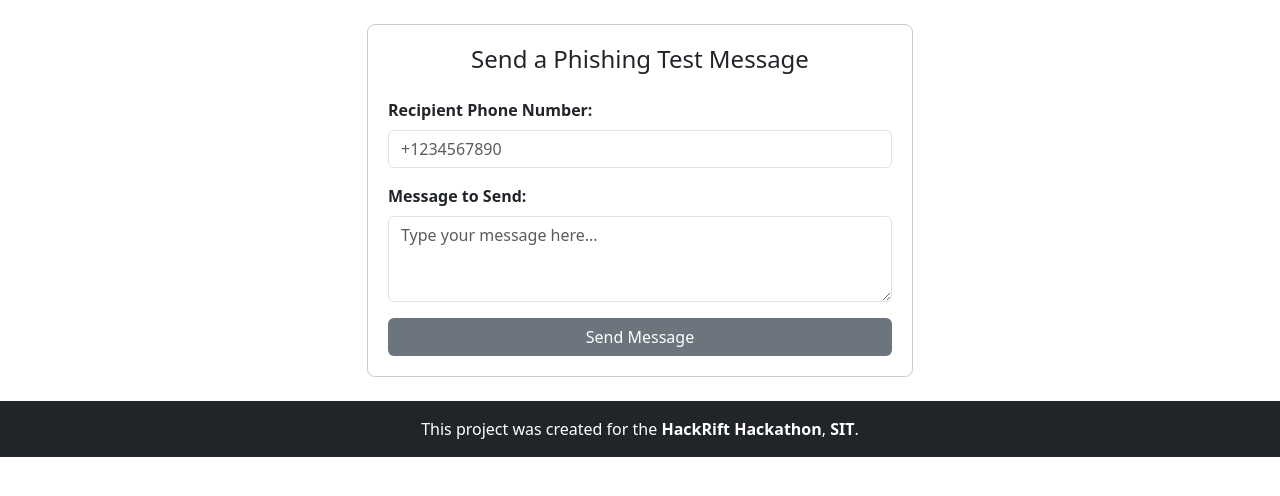
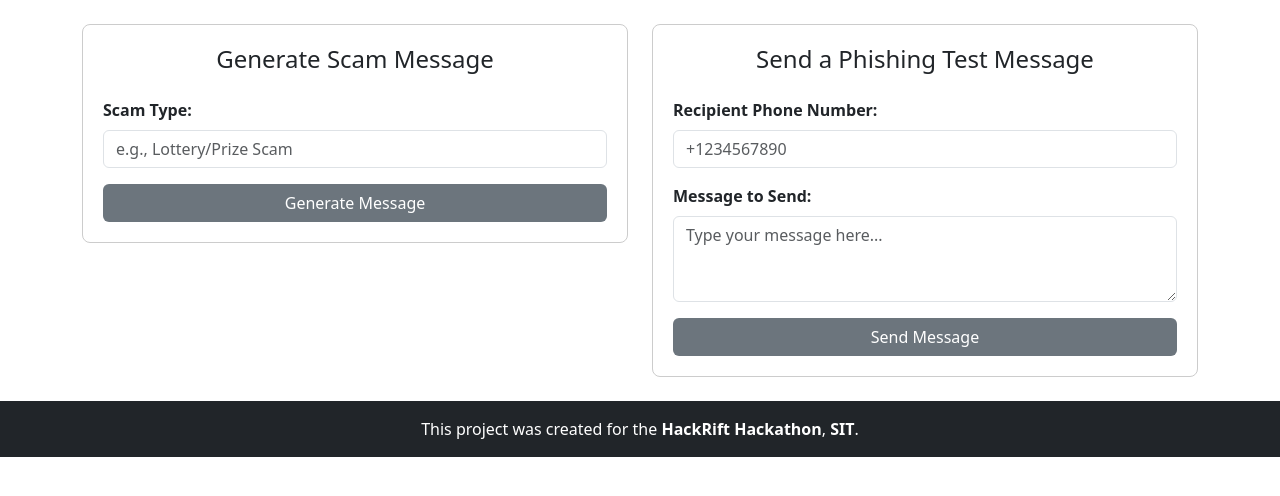
Before and after one commit to ZulfaqarHafez/PhishnLearn, a Flask app: page / in a window 1280 px wide. Shown: the part 56-552 px from the top of the page. Run offline with Flask 3, Linux system fonts and the light colour scheme; parts of the project's set-up code (start-up, migrations or seed data) failed here and were passed over.

Commit message:
Model part of code
Didnt include the model file as its too large

```diff
--- a/app.py
+++ b/app.py
@@ -1,8 +1,13 @@
 from flask import Flask, request, render_template
 from functions import send_whatsapp_messages, load_tokens
 from twilio.rest import Client
+from transformers import GPT2LMHeadModel, GPT2Tokenizer
+import os
 
 app = Flask(__name__)
+# Load the fine-tuned GPT-2 model and tokenizer
+model = GPT2LMHeadModel.from_pretrained("./scam_generator_model")
+tokenizer = GPT2Tokenizer.from_pretrained("./scam_generator_model")
 
 # Twilio credentials
 twilio_whatsapp_number = 'whatsapp:+14155238886'
@@ -16,27 +21,44 @@ account_sid = tokens.get("account_sid")
 auth_token = tokens.get("auth_token")
 
 
-@app.route('/', methods=['GET', 'POST'])
+@app.route('/')
 def index():
+    return render_template('index.html')
+
+@app.route('/generate', methods=['POST'])
+def generate_message():
+    scam_type = request.form.get('scam_type', 'Scam Message')
+    input_prompt = f"{scam_type}: "
+    input_ids = tokenizer.encode(input_prompt, return_tensors="pt")
+    output = model.generate(
+        input_ids,
+        min_length=50,
+        max_length=100,
+        do_sample=True,
+        top_k=50,
+        top_p=0.95,
+        temperature=0.7
+    )
+    generated_message = tokenizer.decode(output[0], skip_special_tokens=True)
+    return render_template('index.html', generated_message=generated_message)
+
+@app.route('/send', methods=['POST'])
+def send_message():
+    phone_number = request.form.get('phone_number')
+    message_body = request.form.get('message')
+    client = Client(account_sid, auth_token)
     success_message = None
     error_message = None
-    if request.method == 'POST':
-        # Get the message from the form
-        message_body = request.form.get('message')
 
-        # Initialize Twilio client
-        client = Client(account_sid, auth_token)
-
-        # Send the message
-        try:
-            message = client.messages.create(
-                from_=twilio_whatsapp_number,
-                body=message_body,
-                to=recipient_phone_number
-            )
-            success_message = "Message sent successfully!"
-        except Exception as e:
-            error_message = f"Failed to send message. Error: {str(e)}"
+    try:
+        message = client.messages.create(
+            from_=twilio_whatsapp_number,
+            body=message_body,
+            to=f"whatsapp:{phone_number}"
+        )
+        success_message = "Message sent successfully!"
+    except Exception as e:
+        error_message = f"Failed to send message. Error: {str(e)}"
 
     return render_template('index.html', success_message=success_message, error_message=error_message)
 
--- a/requirements.txt
+++ b/requirements.txt
@@ -1,2 +1,5 @@
 flask
 twilio
+flask==2.3.2
+transformers==4.34.0
+torch==2.1.0
--- a/templates/index.html
+++ b/templates/index.html
@@ -48,6 +48,27 @@
     <!-- Main Content -->
     <div class="container my-4">
         <div class="row justify-content-center">
+            <!-- Generate Scam Message Section -->
+            <div class="col-md-6">
+                <div class="form-card">
+                    <h4 class="text-center mb-4">Generate Scam Message</h4>
+                    <form method="POST" action="/generate">
+                        <div class="mb-3">
+                            <label for="scam_type" class="form-label">Scam Type:</label>
+                            <input type="text" class="form-control" id="scam_type" name="scam_type" placeholder="e.g., Lottery/Prize Scam" required>
+                        </div>
+                        <div class="d-grid">
+                            <button type="submit" class="btn btn-grey btn-block">Generate Message</button>
+                        </div>
+                    </form>
+                    {% if generated_message %}
+                    <div class="mt-3">
+                        <label for="generated_message" class="form-label">Generated Message:</label>
+                        <textarea class="form-control" id="generated_message" rows="4" readonly>{{ generated_message }}</textarea>
+                    </div>
+                    {% endif %}
+                </div>
+            </div>
             <div class="col-md-6">
                 <div class="form-card">
                     <h4 class="text-center mb-4">Send a Phishing Test Message</h4>
```
Also changed, not shown: README.md.
